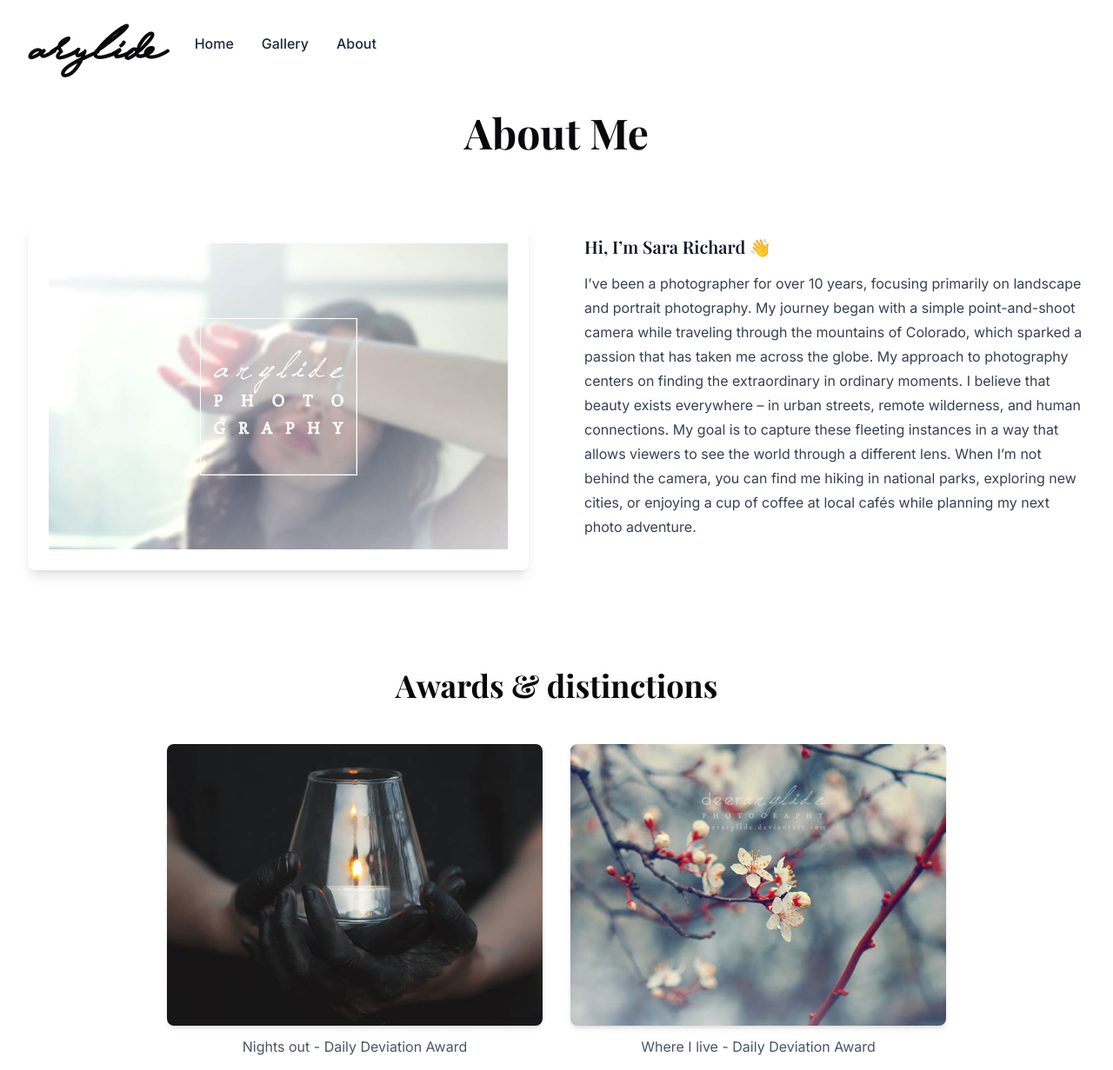
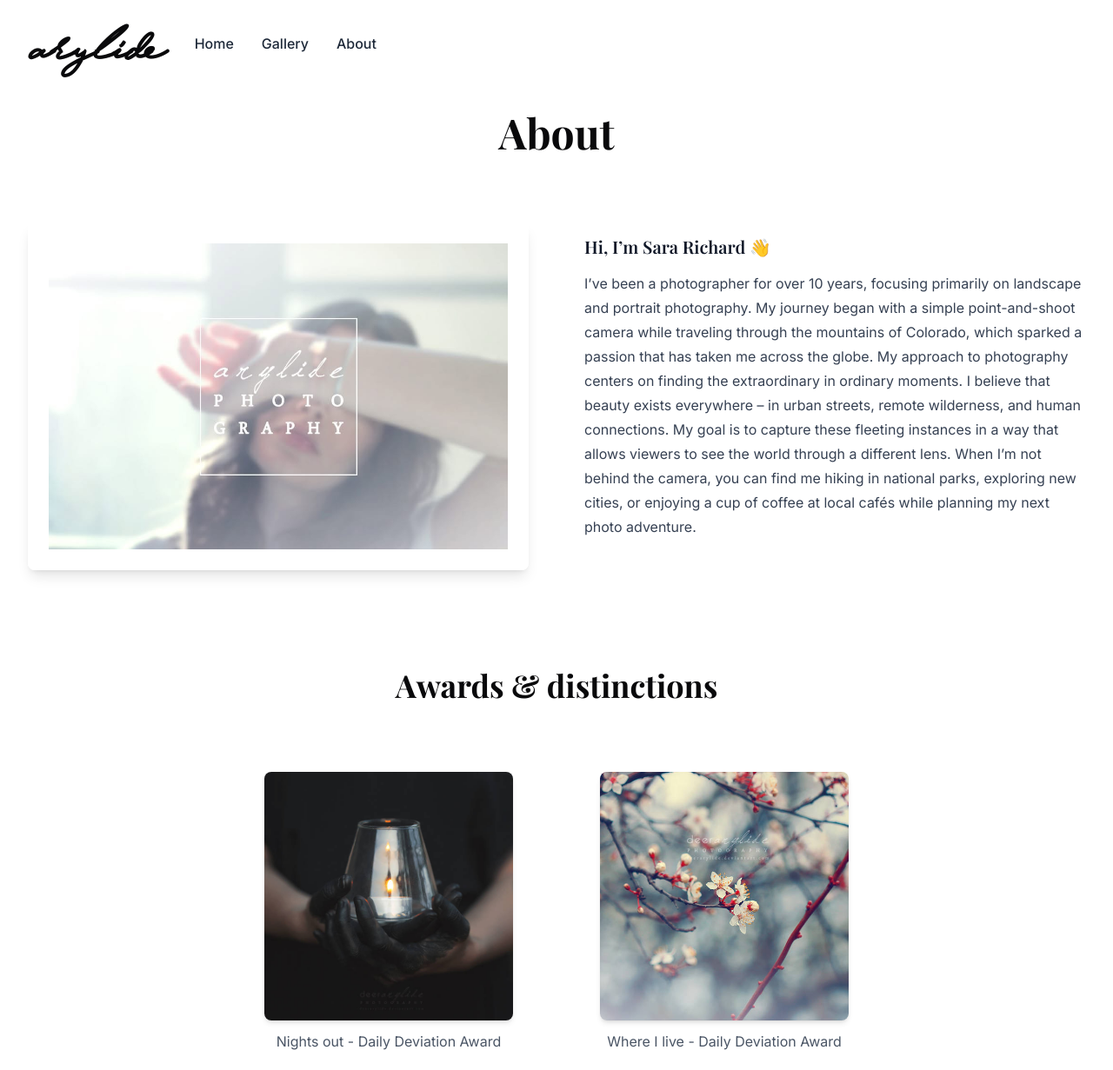
Before and after one commit to Bogorat/portfolio, an Astro site: page /astro-photography-portfolio/about in a window 1280 px wide. Shown: the top 1231 px of the page at 87% size. Built offline with nearby package versions, Linux system fonts and the light colour scheme; Astro itself is replaced by a stand-in of ours.

Commit message:
Adjust Award format

```diff
--- a/src/pages/about.astro
+++ b/src/pages/about.astro
@@ -31,7 +31,7 @@ const awards = [
 	<section class="pt-32 pb-20">
 		<div class="container-custom">
 			<div class="max-w-2xl mx-auto text-center mb-16">
-				<h1 class="text-4xl md:text-5xl font-bold mb-4">About Me</h1>
+				<h1 class="text-4xl md:text-5xl font-bold mb-4">About</h1>
 			</div>
 
 			<!-- Photo + texte -->
@@ -53,8 +53,8 @@ const awards = [
 
 			<!-- Awards & distinctions -->
 			<div class="mt-24">
-				<h2 class="text-3xl md:text-4xl font-bold text-center mb-12">Awards &amp; distinctions</h2>
-			<div class="grid grid-cols-1 sm:grid-cols-2 gap-x-8 gap-y-16 max-w-4xl mx-auto">
+				<h2 class="text-3xl md:text-4xl font-bold text-center mb-20">Awards &amp; distinctions</h2>
+			<div class="grid grid-cols-1 sm:grid-cols-2 gap-x-[100px] gap-y-16 max-w-2xl mx-auto">
 			{awards.map((award) => (
 				<div>
 					<a
@@ -67,7 +67,7 @@ const awards = [
 							<img
 								src={`${base}/images/awards/${award.image}`}
 								alt={award.caption}
-								class="w-full aspect-[4/3] object-cover rounded-lg shadow-md transition-shadow duration-200 group-hover:shadow-xl"
+								class="w-full aspect-square object-cover rounded-lg shadow-md transition-shadow duration-200 group-hover:shadow-xl"
 								loading="lazy"
 							/>
 							<figcaption class="mt-3 text-center text-gray-600 group-hover:text-gray-900 group-hover:underline transition-colors">
```
